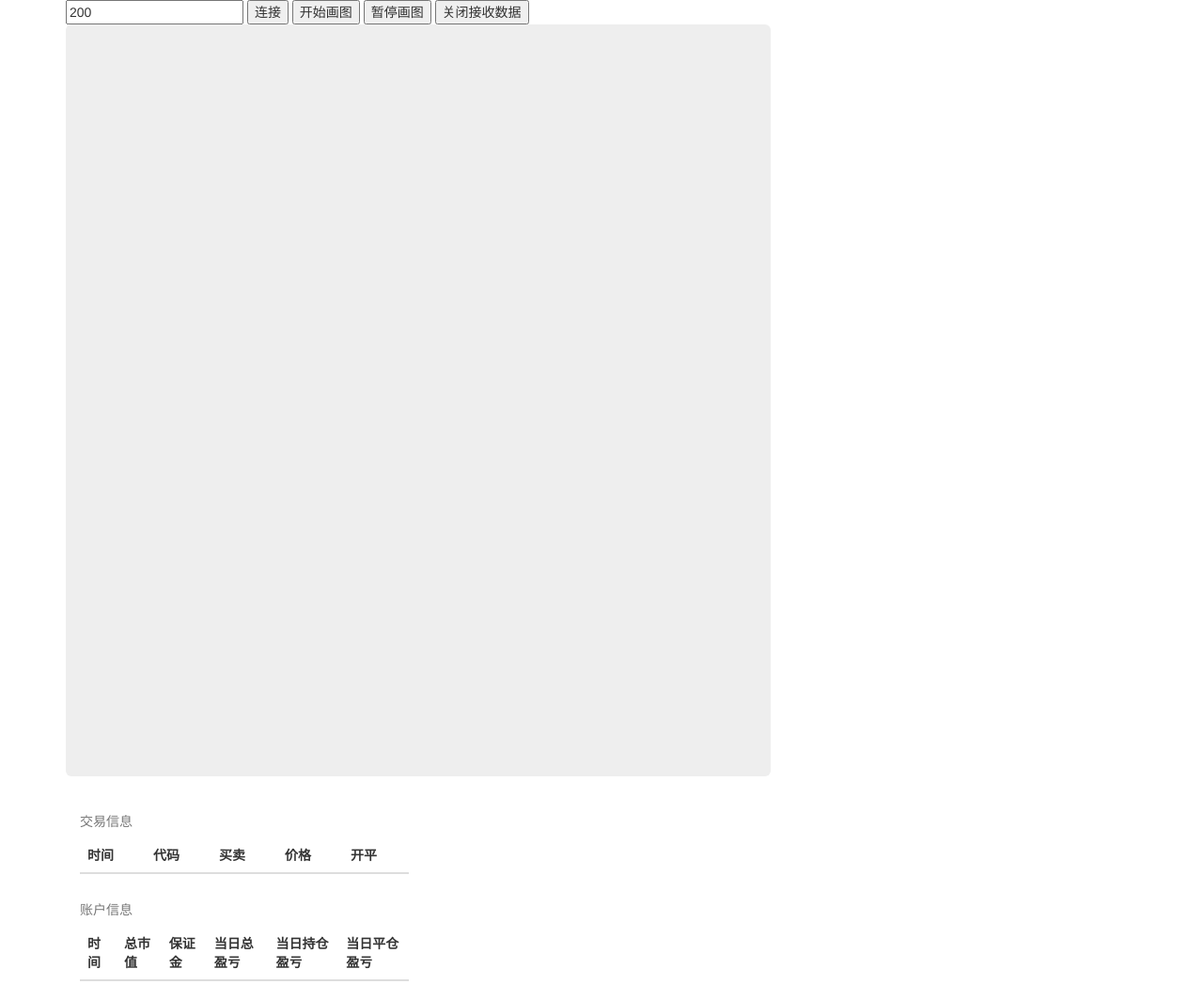
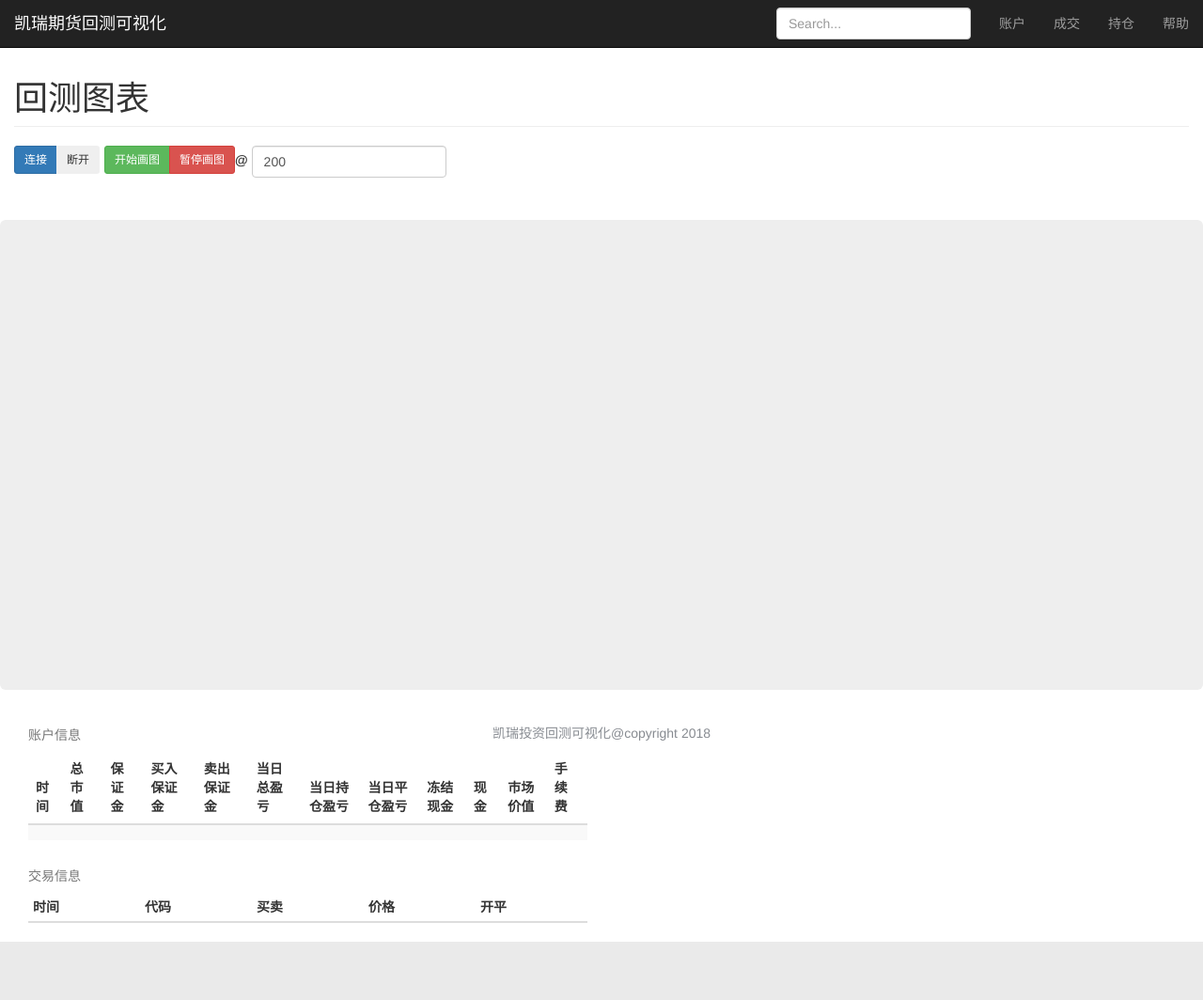
Before and after one commit to hadrianl/rqalpha_kairui, a Flask app: template rqalpha/examples/extend_api/VisualMod/templates/backtest.html in a window 1280 px wide. Shown: the whole page at 94% size. After the commit the page ends 1002 px from the top, so only its background shows below. Run offline with Flask 2, Linux system fonts and the light colour scheme; the template is opened without the code that fills it, so the values that code supplies are empty; parts of the project's set-up code (start-up, migrations or seed data) failed here and were passed over; some libraries are stand-ins or nearby versions.

Commit message:
vue重写可视化

```diff
--- a/rqalpha/examples/extend_api/CtpMod/DataSource.py
+++ b/rqalpha/examples/extend_api/CtpMod/DataSource.py
@@ -106,7 +106,7 @@ class CTPDataSource(AbstractDataSource):
         _d2=[]
         sep_time = datetime.time(18, 0)
         for d in cursor:
-            if d['dateime'].time() <= sep_time:
+            if d['datetime'].time() <= sep_time:
                 _d1.append(d)
             else:
                 _d2.append(d)
@@ -114,7 +114,7 @@ class CTPDataSource(AbstractDataSource):
 
         df = pd.DataFrame(data)
         if not df.empty:
-            _datetime = datetime.datetime.strptime(df['datetime'].iloc[-1], '%Y-%m-%d %H:%M:%S').timestamp()
+            _datetime = df['datetime'].iloc[-1].timestamp()
             _open = df['open'].iloc[0]
             _high = df['high'].max()
             _low = df['low'].min()
--- a/rqalpha/examples/extend_api/CtpMod/TdxData.py
+++ b/rqalpha/examples/extend_api/CtpMod/TdxData.py
@@ -48,8 +48,8 @@ class Future:
 
         if isinstance(end, str):
             end = parser.parse(end)
-            end = end + dt.timedelta(days=1)
 
+        end = end + dt.timedelta(days=1) if end is not None else end
 
         ktype = self.__check_ktype(ktype)
         _fields = ['datetime', 'open', 'high', 'low', 'close', 'position', 'trade', 'price', 'code', 'market']
@@ -57,12 +57,10 @@ class Future:
                                                            '$lt': end if end is not None else dt.datetime(2999, 1, 1)}}, _fields)
         history_bar = [d for d in cursor]   # 从本地服务器获取历史数据
         df = pd.DataFrame(history_bar, columns=_fields)
-
         df.set_index('datetime', drop=False, inplace=True)
         _t = df['datetime'].apply(self.__sort_bars)
         df['_t'] = _t
         df.sort_values('_t', inplace=True)
-
         def _resample(x):
             _dt = pd.date_range(x.index[0].date(), x.index[0].date() + dt.timedelta(days=1), freq='T')[:len(x)]
             x['_t_temp'] = _dt
--- a/rqalpha/examples/extend_api/CtpMod/util.py
+++ b/rqalpha/examples/extend_api/CtpMod/util.py
@@ -186,4 +186,7 @@ FUTURE_INFO = {
     'TF': {'contract_multiplier': 10000, 'margin_rate': 0.022,
            'commission': {'commission_type': COMMISSION_TYPE.BY_VOLUME, 'open_commission_ratio': 3,
                           'close_commission_ratio': 3, 'close_commission_today_ratio': 0}},
+    'TS': {'contract_multiplier': 10000, 'margin_rate': 0.005,
+           'commission': {'commission_type': COMMISSION_TYPE.BY_VOLUME, 'open_commission_ratio': 3,
+                          'close_commission_ratio': 3, 'close_commission_today_ratio': 0}},
 }
--- a/rqalpha/examples/extend_api/VisualMod/templates/backtest.html
+++ b/rqalpha/examples/extend_api/VisualMod/templates/backtest.html
@@ -1,11 +1,12 @@
 <!DOCTYPE html>
 <html>
 <head>
-    <meta charset="utf-8" >
+    <meta charset="utf-8">
+    <meta http-equiv="X-UA-Compatible" content="IE=edge">
+    <meta name="viewport" content="width=device-width, initial-scale=1.0">
     <title>凯瑞期货回测可视化</title>
     <link href="https://cdn.bootcss.com/bootstrap/3.3.7/css/bootstrap.min.css" rel="stylesheet">
-    <script src="https://cdn.bootcss.com/jquery/2.1.1/jquery.min.js"></script>
-    <script src="https://cdn.bootcss.com/bootstrap/3.3.7/js/bootstrap.min.js"></script>
+    <script src="https://cdn.bootcss.com/jquery/3.3.1/jquery.min.js"></script>
     <!--<script type="text/javascript" src={{url_for('static', filename='jquery-1.8.3.min.js')}}></script>-->
     <script type="text/javascript" src={{url_for('static', filename='echarts.min.js')}}></script>
     <style>
@@ -16,34 +17,130 @@
   color: #333333;
   background-color: #ffffff;
 }
-.container {
-   padding-right: 15px;
-   padding-left: 15px;
-   margin-right: auto;
-   margin-left: auto;
+<!--.row {-->
+  <!--box-sizing: content-box;-->
+<!--}-->
+
+    .row::before{
+        content: '';
+       border-top:25px solid transparent;
+        border-bottom:20px solid transparent;
+
+        .row::after{
+        content: '';
+       border-top:25px solid transparent;
+        border-bottom:20px solid transparent;
+
+     #trade
+{
+height:400px; //高度要固定
+overflow:scroll; //超过部分使用滚动条
 }
+
 
     </style>
 </head>
 <body>
-<div class="container">
-<input type="text" id="message" value="200"/>
-<button type="button" id="connect_websocket">连接</button>
-<button type="button" id="send_message">开始画图</button>
-<button type="button" id="close_ht">暂停画图</button>
-<button type="button" id="close_websocket">关闭接收数据</button>
-<div id="messagecontainer"></div>
+<nav class="navbar navbar-inverse navbar-fixed-top">
+      <div class="container-fluid">
+        <div class="navbar-header">
+          <button type="button" class="navbar-toggle collapsed" data-toggle="collapse" data-target="#navbar" aria-expanded="false" aria-controls="navbar">
+            <span class="sr-only">Toggle navigation</span>
+            <span class="icon-bar"></span>
+            <span class="icon-bar"></span>
+            <span class="icon-bar"></span>
+          </button>
+          <a class="navbar-brand" href="#">凯瑞期货回测可视化</a>
+        </div>
+        <div id="navbar" class="navbar-collapse collapse">
+          <ul class="nav navbar-nav navbar-right">
+            <li><a href="#account">账户</a></li>
+            <li><a href="#trade">成交</a></li>
+            <li><a href="#">持仓</a></li>
+            <li><a href="#">帮助</a></li>
+          </ul>
+          <form class="navbar-form navbar-right">
+            <input type="text" class="form-control" placeholder="Search...">
+          </form>
+        </div>
+      </div>
+    </nav>
+
+<div class="container-fluid">
+    <div class="row">
+        <div class="col-sm-12 col-sm-offset-* col-md-12 col-md-offset-* main">
+        <h1 class="page-header">回测图表</h1>
+            <div class="btn-toolbar" role="toolbar" aria-label="Toolbar">
+                <div class="btn-group" role="group" aria-label="ws_connect">
+                    <button type="button" class="btn btn-primary btn-sm" id="connect_websocket">连接</button>
+                    <button type="button" class="btn btn-dark btn-sm" id="close_websocket">断开</button>
+                </div>
+                <div class="btn-group" role="group" aria-label="draw_kline">
+                    <button type="button" class="btn btn-success btn-sm" id="send_message">开始画图</button>
+                    <button type="button" class="btn btn-danger btn-sm" id="close_ht">暂停画图</button>
+                </div>
+                <!--<div class="btn-group" role="group">-->
+                    <!--<button id="btnGroupDrop1" type="button" class="btn btn-secondary dropdown-toggle" data-toggle="dropdown" aria-haspopup="true" aria-expanded="false">-->
+                    <!--Dropdown-->
+                    <!--</button>-->
+                    <!--<div class="dropdown-menu" aria-labelledby="btnGroupDrop1">-->
+                        <!--<a class="dropdown-item" href="#">Dropdown link</a>-->
+                        <!--<a class="dropdown-item" href="#">Dropdown link</a>-->
+                    <!--</div>-->
+                <!--</div>-->
+                <form class="form-inline">
+                <div class="form-group">
+                    <label for="message">@</label>
+                      <input type="text" class="form-control" placeholder="bar counts" aria-describedby="btnGroupAddon" id="message" aria-label="Input group" value="200">
+                </div>
+                    </form>
+            </div>
+            <!--<div id="messagecontainer"></div>-->
+
+        <div class="row placeholders">
+            <div class="jumbotron" id="main" style="width: auto;height: 500px;" align="center"></div>
         </div>
 
-<div class="container">
-    <div class="row clearfix">
-        <div  class="col-md-8 column">
-<div class="jumbotron" id="main" style="width: auto;height: 800px;" align="center"></div>
-        </div>
-    </div>
+            <div class="col-sm-7 col-md-6">
+        <!--<h2 class="sub-header">回测数据</h2>-->
 
-<div class="col-md-4 column">
-    <table class="table" id="trade">
+        <div class="table-responsive" id="app">
+            <table class="table table-striped" id="account">
+            <caption>账户信息</caption>
+           <thead>
+              <tr>
+                  <th>时间</th>
+                  <th>总市值</th>
+                  <th>保证金</th>
+                  <th>买入保证金</th>
+                  <th>卖出保证金</th>
+                  <th>当日总盈亏</th>
+                  <th>当日持仓盈亏</th>
+                  <th>当日平仓盈亏</th>
+                  <th>冻结现金</th>
+                  <th>现金</th>
+                  <th>市场价值</th>
+                  <th>手续费</th>
+              </tr>
+           </thead>
+           <tbody>
+                <tr>
+                    <td>{[account.datetime]}</td>
+                    <td>{[account.total_value]}</td>
+                    <td>{[account.margin]}</td>
+                    <td>{[account.buy_margin]}</td>
+                    <td>{[account.sell_margin]}</td>
+                    <td v-bind:style="{color:(account.daily_pnl >= 0?'red':'green')}">{[account.daily_pnl]}</td>
+                    <td v-bind:style="{color:(account.holding_pnl >= 0?'red':'green')}">{[account.holding_pnl]}</td>
+                    <td v-bind:style="{color:(account.realized_pnl >= 0?'red':'green')}">{[account.realized_pnl]}</td>
+                    <td>{[account.frozen_cash]}</td>
+                    <td>{[account.cash]}</td>
+                    <td>{[account.market_value]}</td>
+                    <td>{[account.transaction_cost]}</td>
+                </tr>
+           </tbody>
+        </table>
+            <table class="table table-striped table-hover table-condensed" id="trade">
                 <caption>交易信息</caption>
                <thead>
                   <tr>
@@ -55,37 +152,77 @@
                   </tr>
                </thead>
                <tbody>
+                    <tr v-for="t in trade">
+                        <td>{[t.trading_dt]}</td>
+                        <td>{[t.order_book_id]}</td>
+                        <td v-bind:style="{color:(t.side == 'BUY'?'red':'green')}" >{[t.side]}</td>
+                        <td>{[t.price]}</td>
+                        <td>{[t.position_effect]}</td>
+                    </tr>
                </tbody>
             </table>
-        <table class="table" id="account">
-	<caption>账户信息</caption>
-   <thead>
-      <tr>
-          <th>时间</th>
-          <th>总市值</th>
-          <th>保证金</th>
-          <th>当日总盈亏</th>
-          <th>当日持仓盈亏</th>
-          <th>当日平仓盈亏</th>
-      </tr>
-   </thead>
-   <tbody>
-   </tbody>
-</table>
+
+        </div>
+                </div>
+    </div>
+        <!--<div class="col-sm-3 col-md-2 sidebar">-->
+      <!--<ul class="nav nav-sidebar">-->
+        <!--<li class="active"><a href="#">Overview <span class="sr-only">(current)</span></a></li>-->
+        <!--<li><a href="#">Reports</a></li>-->
+        <!--<li><a href="#">Analytics</a></li>-->
+        <!--<li><a href="#">Export</a></li>-->
+      <!--</ul>-->
+      <!--<ul class="nav nav-sidebar">-->
+        <!--<li><a href="">Nav item</a></li>-->
+        <!--<li><a href="">Nav item again</a></li>-->
+        <!--<li><a href="">One more nav</a></li>-->
+        <!--<li><a href="">Another nav item</a></li>-->
+        <!--<li><a href="">More navigation</a></li>-->
+      <!--</ul>-->
+      <!--<ul class="nav nav-sidebar">-->
+        <!--<li><a href="">Nav item again</a></li>-->
+        <!--<li><a href="">One more nav</a></li>-->
+        <!--<li><a href="">Another nav item</a></li>-->
+      <!--</ul>-->
+    <!--</div>-->
+    </div>
 </div>
 
+<footer class="footer navbar-fixed-bottom">
+      <div class="container">
+        <p class="text-muted" align="center" style="margin-top: 20px;color:#878B91;">凯瑞投资回测可视化@copyright 2018</p>
+        </div>
+    </footer>
+<script src="https://cdn.bootcss.com/bootstrap/3.3.7/js/bootstrap.min.js"></script>
+<script src="https://cdn.jsdelivr.net/npm/vue"></script>
 <script type="text/javascript">
 var myChart = echarts.init(document.getElementById('main'));
 var categoryData = new Array();
 var bar = new Array();
-var trade = new Array();
 var is_huatu = true;
 var size = $('#message').val()-0;
+var max_bar = 1000;
+var vm = new Vue({
+el: '#app',
+delimiters: ['{[', ']}'],
+data:{
+account: {},
+trade: []}})
 
 option = {
     title : {
-        text: '回测',
-        subtext: 'K线'
+        <!--text: '回测',-->
+        <!--subtext: 'K线'-->
+    },
+    grid: {
+        show:'true',
+        borderWidth:'0',
+        x: '0',
+        y: '0',
+        x2: '0',
+        y2: '0',
+        width: '100%',
+        height: '100%'
     },
     tooltip : {
         trigger: 'axis'
@@ -212,8 +349,8 @@ myChart.showLoading();
 function addBar(data){
     categoryData.push(data[0]);
     bar.push(data.slice(1));
-    option.xAxis[0].data=categoryData;
-    option.series[0].data=bar;
+    option.xAxis[0].data=categoryData.slice(-max_bar);
+    option.series[0].data=bar.slice(-max_bar);
     option.dataZoom.startValue=categoryData[categoryData.length-size];
     option.dataZoom.endValue=categoryData[categoryData.length-1];
 
@@ -225,24 +362,7 @@ function addBar(data){
 
 function addTrade(trade_data){
     data = [trade_data.trading_dt, trade_data.price, trade_data.side];
-    var t_row = document.createElement("tr");
-    var t_time = document.createElement("td");
-    var t_code = document.createElement("td");
-    var t_side = document.createElement("td");
-    var t_price = document.createElement("td");
-    var t_effect = document.createElement("td");
-    t_time.innerHTML = trade_data.trading_dt;
-    t_code.innerHTML = trade_data.order_book_id;
-    t_side.innerHTML = trade_data.side;
-    (trade_data.side == "BUY")?(t_side.style.color="red"):(t_side.style.color="green");
-    t_price.innerHTML = trade_data.price;
-    t_effect.innerHTML = trade_data.position_effect;
-    t_row.appendChild(t_time);
-    t_row.appendChild(t_code);
-    t_row.appendChild(t_side);
-    t_row.appendChild(t_price);
-    t_row.appendChild(t_effect);
-    $("#trade").children("tbody").prepend(t_row);
+    vm.trade.unshift(trade_data);
 
     var trade_point = {
                     name: 'trade',
@@ -274,34 +394,22 @@ function addExtra(data){
     for (topic in data[1]){
         if (topic=='MA5'){
             option.series[1].data.push(data[1][topic]);
+            option.series[1].data = option.series[1].data.slice(-max_bar)
         }else if (topic=='MA10'){
             option.series[2].data.push(data[1][topic]);
+            option.series[2].data = option.series[2].data.slice(-max_bar)
         }else if (topic=='MA30'){
             option.series[3].data.push(data[1][topic]);
+            option.series[3].data = option.series[3].data.slice(-max_bar)
         }else if (topic=='MA60'){
             option.series[4].data.push(data[1][topic]);
-        }else if (topic=='account'){
-            updateAccount(data[0], data[1][topic])
+            option.series[4].data = option.series[4].data.slice(-max_bar)
         }
-
     }
 }
 
-function updateAccount(t, data){
-        var account_row = document.createElement("tr");
-        var _time = document.createElement("td");
-        _time.innerHTML = t;
-        account_row.appendChild(_time);
-
-        for (var i=0; i<data.length; i++) {
-            var info = document.createElement("td");
-            info.innerHTML = data[i];
-            if(i>=2){
-            (data[i] > 0)?(info.style.color="red"):(info.style.color="green");}
-            account_row.appendChild(info);
-        }
-
-        $("#account").children("tbody").html(account_row);
+function updateAccount(data){
+        vm.account = data;
 }
 
 myChart.hideLoading();
@@ -326,6 +434,9 @@ $(function () {
                     addBar(bar_data);
                 }else if(d.topic=='trade'){
                     addTrade(d);
+                }else if(d.topic=='account'){
+
+                    updateAccount(d);
                 }else if(d.topic=='extra'){
                     data = [d.datetime, d.topic_vals];
                     addExtra(data);
```
Also changed, not shown: rqalpha/examples/extend_api/VisualMod/Mod.py (+22 -0 lines). Lines whose indentation alone changed are shown as unchanged.
